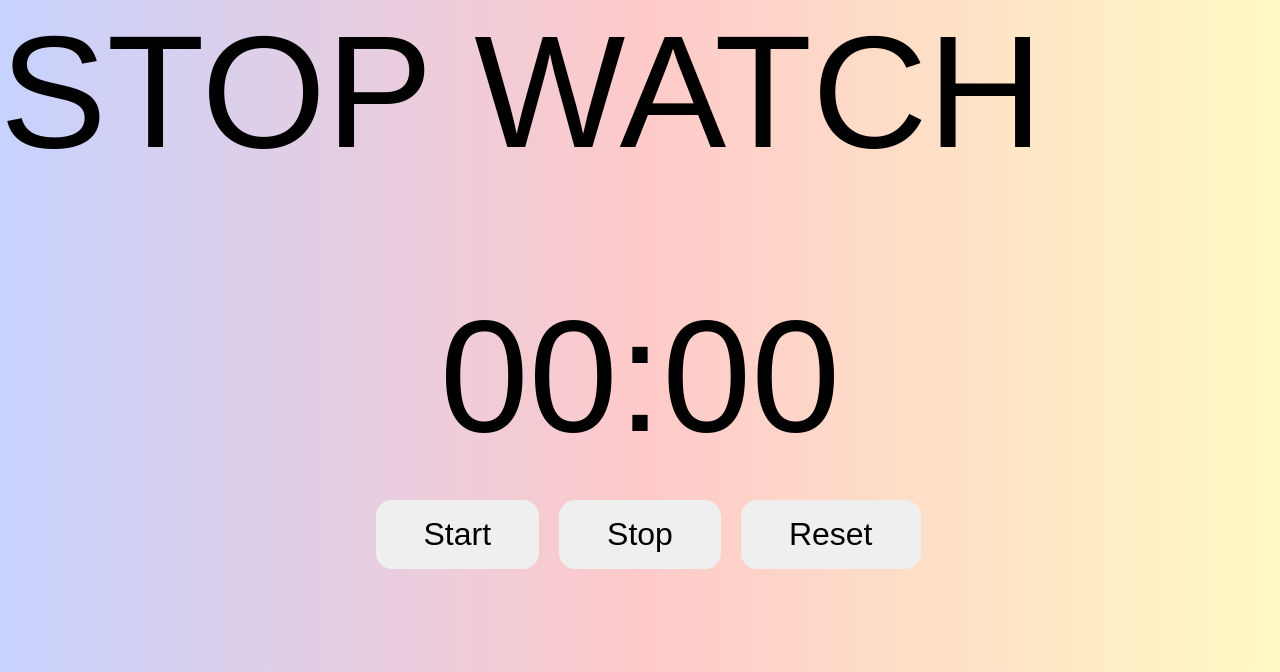
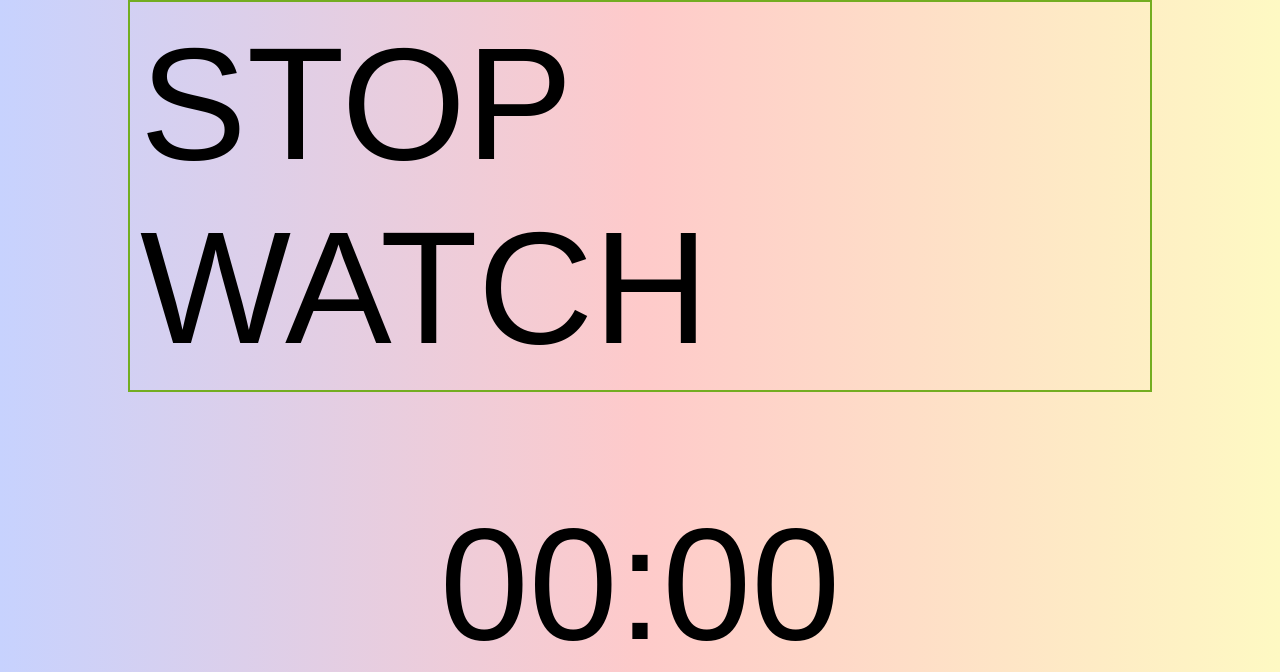
Before and after one commit to Hacktoberfest-SCE/Build-It-Now, a PHP site: page / in a window 1280 px wide. Shown: the top 672 px of the page. Run offline with PHP 8.4, Linux system fonts and the light colour scheme.

Commit message:
Update style.css

```diff
--- a/MINI-PROJECTS/STOP-WATCH/style.css
+++ b/MINI-PROJECTS/STOP-WATCH/style.css
@@ -12,6 +12,13 @@ body{
     margin: 100px auto;
     text-align: center;
 }
+
+.center {
+    margin: auto;
+    width: 80%;
+    border: 2px solid #73AD21;
+    padding: 10px;
+  }
 
 p{
     font-size: 10rem;
```
